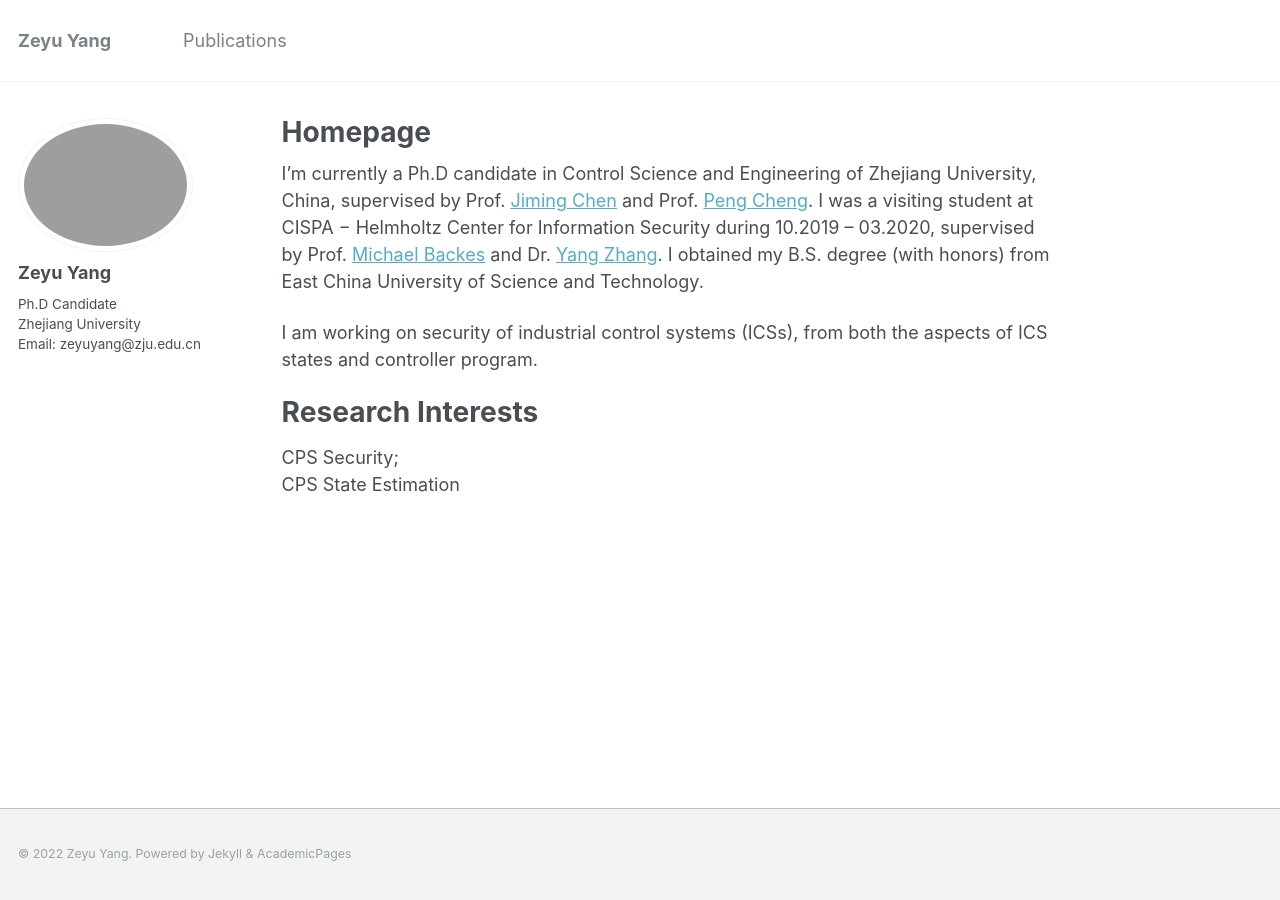
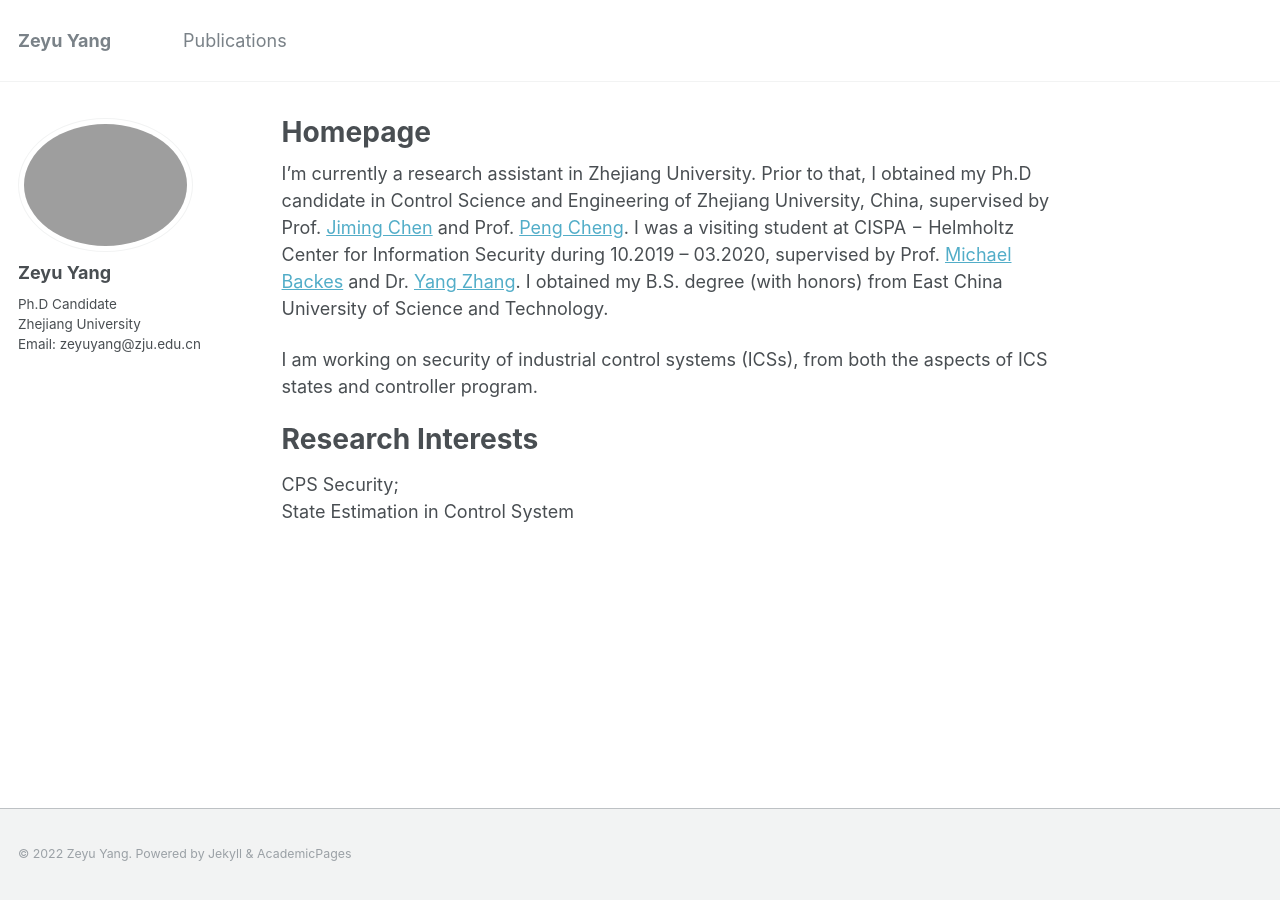
Before and after one commit to zeyuid/zeyuid.github.io, a Jekyll site: the page built from _pages/about.md, in a window 1280 px wide. Built offline with Jekyll 4.4.1, drawn with Linux system fonts in a browser that asks for light colours.

Commit message:
add file

```diff
--- a/_pages/about.md
+++ b/_pages/about.md
@@ -8,7 +8,8 @@ redirect_from:
   - /about.html
 ---
 
-I'm currently a Ph.D candidate in Control Science and Engineering of Zhejiang University, China, supervised by Prof. [Jiming Chen](https://person.zju.edu.cn/jmchen) and Prof. [Peng Cheng](https://person.zju.edu.cn/cp). I was a visiting student at CISPA − Helmholtz Center for Information Security during 10.2019 -- 03.2020, supervised by Prof. [Michael Backes](https://cispa.saarland/people/backes/) and Dr. [Yang Zhang](https://cispa.saarland/people/yang.zhang/).
+I'm currently a research assistant in Zhejiang University.
+Prior to that, I obtained my Ph.D candidate in Control Science and Engineering of Zhejiang University, China, supervised by Prof. [Jiming Chen](https://person.zju.edu.cn/jmchen) and Prof. [Peng Cheng](https://person.zju.edu.cn/cp). I was a visiting student at CISPA − Helmholtz Center for Information Security during 10.2019 -- 03.2020, supervised by Prof. [Michael Backes](https://cispa.saarland/people/backes/) and Dr. [Yang Zhang](https://cispa.saarland/people/yang.zhang/).
 I obtained my B.S. degree (with honors) from East China University of Science and Technology.
 
 
@@ -20,5 +21,5 @@ Research Interests
 ======
 CPS Security;\\
 <!-- Structure learning;\\ -->
-CPS State Estimation
+State Estimation in Control System
 <!-- Privacy-preserving machine learning  -->
```
